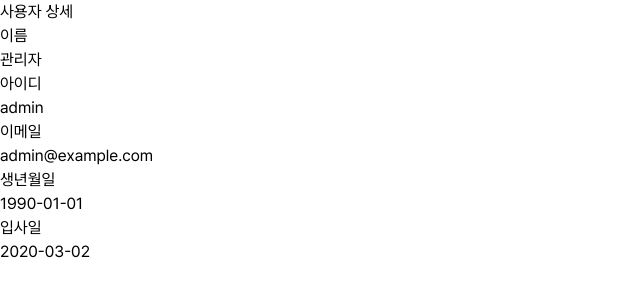
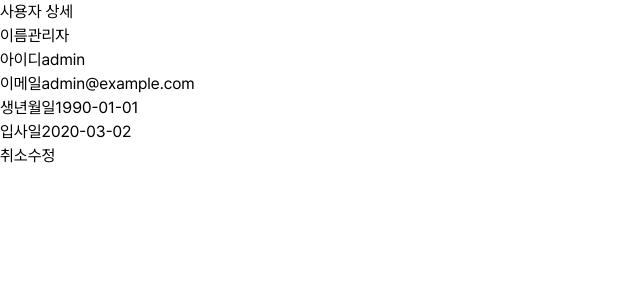
Before and after one commit to poroyun/admin-react, a React (Vite) app: page /admin/users/1 in a window 1280 px wide. Shown: the top 300 px of the page, without its empty margins (0-640 px from the left). Built offline with nearby package versions, Linux system fonts and the light colour scheme; data requests are answered from the project's data file.

Commit message:
feat: 사용자 관리 - 상세 조회 화면에서 수정으로 기능 수정, 등록 화면 구현

```diff
--- a/db.json
+++ b/db.json
@@ -14,8 +14,8 @@
       "name": "김윤서",
       "userId": "yunseo",
       "password": "asdf",
-      "email": "yunseo@example.com",
-      "birthDate": "1994-11-27",
+      "email": "yunseo1@example.com",
+      "birthDate": "1994-11-29",
       "joinDate": "2026-03-02"
     },
     {
@@ -27,5 +27,6 @@
       "birthDate": "1997-08-28",
       "joinDate": "2023-07-17"
     }
-  ]
+  ],
+  "$schema": "./node_modules/json-server/schema.json"
 }
--- a/src/App.tsx
+++ b/src/App.tsx
@@ -3,6 +3,7 @@ import Login from "./pages/Login";
 import Admin from "./pages/Admin";
 import Users from "./pages/Users";
 import UserDetail from "./pages/UserDetail";
+import UserCreate from "./pages/UserCreate";
 
 function App() {
   return (
@@ -12,6 +13,7 @@ function App() {
         <Route path="/admin" element={<Admin />} />
         <Route path="/admin/users" element={<Users />} />
         <Route path="/admin/users/:id" element={<UserDetail />} />
+        <Route path="/admin/users/new" element={<UserCreate />} />
         <Route path="*" element={<Navigate to="/login" replace />} />
         {/* login or admin을 제외한 주소로 진입 시 login 페이지로 이동됨 */}
       </Routes>
--- a/src/api/userApi.ts
+++ b/src/api/userApi.ts
@@ -4,12 +4,23 @@ import type { User } from '@/types/user'
 
 export const getUsersApi = async () => {
   const response = await axios.get<User[]>(`${API_BASE_URL}/users`)
-
   return response.data
 }
 
 export const getUserApi = async (id: string) => {
   const response = await axios.get<User>(`${API_BASE_URL}/users/${id}`)
-
   return response.data
 }
+
+export const createUserApi = async (data: Omit<User, 'id'>) => {
+  const response = await axios.post<User>(`${API_BASE_URL}/users/`, data)
+  return response.data
+}
+
+export const updateUserApi = async (
+  id: string,
+  data: Omit<User, 'id' | 'userId'>
+) => {
+  const response = await axios.patch<User>(`${API_BASE_URL}/users/${id}`, data)
+  return response.data
+}
--- a/src/components/admin/AdminLayout.tsx
+++ b/src/components/admin/AdminLayout.tsx
@@ -11,10 +11,14 @@ function AdminLayout({
 }: AdminLayoutProps) {
   return (
     <div>
-      <h1>Admin</h1>
-       <p>로그인 상태: {isLoggedIn ? '로그인됨' : '로그아웃됨'}</p>
-       <p>{userName}님 환영합니다!</p>
-       <button onClick={onLogout}>로그아웃</button>
+      <div>
+        <h1>Admin</h1>
+        <p>로그인 상태: {isLoggedIn ? '로그인됨' : '로그아웃됨'}</p>
+      </div>
+      <div>
+        <p>{userName}님 환영합니다!</p>
+        <button onClick={onLogout}>로그아웃</button>
+      </div>
     </div>
   )
 }
--- /dev/null
+++ b/src/components/users/UserForm.tsx
@@ -0,0 +1,100 @@
+interface UserFormProps {
+  name: string
+  userId: string
+  email: string
+  birthDate: string
+  joinDate: string
+  onNameChange: (value: string) => void
+  onUserIdChange: (value: string) => void
+  onEmailChange: (value: string) => void
+  onBirthDateChange: (value: string) => void
+  onJoinDateChange: (value: string) => void
+  onCancel: () => void
+  onSubmit: () => void
+  submitLabel: string
+  isEdit?: boolean
+}
+
+function UserForm({
+  name,
+  userId,
+  email,
+  birthDate,
+  joinDate,
+  onNameChange,
+  onUserIdChange,
+  onEmailChange,
+  onBirthDateChange,
+  onJoinDateChange,
+  onCancel,
+  onSubmit,
+  submitLabel,
+  isEdit = false,
+}: UserFormProps) {
+  return (
+    <div>
+
+      <div>
+
+        <div>
+          <label htmlFor="name">이름</label>
+          <input
+            id="name"
+            type="text"
+            value={name}
+            onChange={(e) => onNameChange(e.target.value)}
+          />
+        </div>
+
+        <div>
+          <label htmlFor="userId">아이디</label>
+          <input
+            id="userId"
+            type="text"
+            value={userId}
+            onChange={(e) => onUserIdChange(e.target.value)}
+            disabled={isEdit}
+          />
+        </div>
+
+        <div>
+          <label htmlFor="email">이메일</label>
+          <input
+            id="email"
+            type="text"
+            value={email}
+            onChange={(e) => onEmailChange(e.target.value)}
+          />
+        </div>
+
+        <div>
+          <label htmlFor="birthDate">생년월일</label>
+          <input
+            id="birthDate"
+            type="text"
+            value={birthDate}
+            onChange={(e) => onBirthDateChange(e.target.value)}
+          />
+        </div>
+
+        <div>
+          <label htmlFor="joinDate">입사일</label>
+          <input
+            id="joinDate"
+            type="text"
+            value={joinDate}
+            onChange={(e) => onJoinDateChange(e.target.value)}
+          />
+        </div>
+      </div>
+
+      <div>
+        <button type="button" onClick={onCancel}>취소</button>
+        <button type="button" onClick={onSubmit}>{submitLabel}</button>
+      </div>
+
+    </div>
+  )
+}
+
+export default UserForm
--- a/src/components/users/UserList.tsx
+++ b/src/components/users/UserList.tsx
@@ -9,29 +9,63 @@ function UserList({ users }: UserListProps) {
   const navigate = useNavigate()
 
   return (
-    <table>
-      <thead>
+    <div className="overflow-hidden rounded-3xl border border-slate-200 bg-white shadow-lg shadow-slate-200/40">
+      <div className="overflow-x-auto">
+        <table className="w-full min-w-[760px] border-collapse text-center text-sm">
+          <thead className="border-b border-slate-200 bg-slate-50 text-slate-600">
             <tr>
-          <th>이름</th>
-          <th>아이디</th>
-          <th>이메일</th>
-          <th>입사일</th>
+              <th
+                scope="col"
+                className="whitespace-nowrap px-6 py-4 font-semibold"
+              >
+                이름
+              </th>
+              <th
+                scope="col"
+                className="whitespace-nowrap px-6 py-4 font-semibold"
+              >
+                아이디
+              </th>
+              <th
+                scope="col"
+                className="whitespace-nowrap px-6 py-4 font-semibold"
+              >
+                이메일
+              </th>
+              <th
+                scope="col"
+                className="whitespace-nowrap px-6 py-4 font-semibold"
+              >
+                생년월일
+              </th>
+              <th
+                scope="col"
+                className="whitespace-nowrap px-6 py-4 font-semibold"
+              >
+                입사일
+              </th>
             </tr>
           </thead>
-      <tbody>
+          <tbody className="divide-y divide-slate-100 text-slate-600">
             {users.map((user) => (
               <tr
                 key={user.id}
+                className="cursor-pointer transition-colors hover:bg-violet-50/60"
                 onClick={() => navigate(`/admin/users/${user.id}`)}
               >
-            <td>{user.name}</td>
-            <td>{user.userId}</td>
-            <td>{user.email}</td>
-            <td>{user.joinDate}</td>
+                <td className="whitespace-nowrap px-6 py-5 font-semibold text-slate-900">
+                  {user.name}
+                </td>
+                <td className="px-6 py-5">{user.userId}</td>
+                <td className="px-6 py-5">{user.email}</td>
+                <td className="px-6 py-5">{user.birthDate}</td>
+                <td className="px-6 py-5">{user.joinDate}</td>
               </tr>
             ))}
           </tbody>
         </table>
+      </div>
+    </div>
   )
 }
 
--- /dev/null
+++ b/src/pages/UserCreate.tsx
@@ -0,0 +1,56 @@
+import { useState } from "react";
+import UserForm from "@/components/users/UserForm";
+import { createUserApi } from "@/api/userApi";
+import { useNavigate } from "react-router-dom";
+
+function UserCreate() {
+  const [name, setName] = useState('')
+  const [userId, setUserId] = useState('')
+  const [email, setEmail] = useState('')
+  const [birthDate, setBirthDate] = useState('')
+  const [joinDate, setJoinDate] = useState('')
+
+  const navigate = useNavigate()
+
+  const handleCancel = () => {
+    navigate('/admin/users')
+  }
+
+  const handleSubmit = async () => {
+    await createUserApi({
+      name,
+      userId,
+      email,
+      birthDate,
+      joinDate
+    })
+    navigate('/admin/users')
+  }
+
+  return(
+    <div>
+      <div>
+        <h1>사용자 등록</h1>
+        <p>새로운 사용자 정보를 등록합니다.</p>
+      </div>
+
+      <UserForm
+        name={name}
+        userId={userId}
+        email={email}
+        birthDate={birthDate}
+        joinDate={joinDate}
+        onNameChange={setName}
+        onUserIdChange={setUserId}
+        onEmailChange={setEmail}
+        onBirthDateChange={setBirthDate}
+        onJoinDateChange={setJoinDate}
+        onCancel={handleCancel}
+        onSubmit={handleSubmit}
+        submitLabel="등록"
+      />
+    </div>
+  )
+}
+
+export default UserCreate
--- a/src/pages/UserDetail.tsx
+++ b/src/pages/UserDetail.tsx
@@ -1,11 +1,36 @@
 import { useEffect, useState } from 'react'
-import { useParams } from 'react-router-dom'
-import { getUserApi } from '@/api/userApi'
-import type { User } from '@/types/user'
+import { useNavigate, useParams } from 'react-router-dom'
+import { getUserApi, updateUserApi } from '@/api/userApi'
+import UserForm from '@/components/users/UserForm'
 
 function UserDetail() {
   const { id } = useParams()
-  const [user, setUser] = useState<User | null>(null)
+  const [name, setName] = useState('')
+  const [userId, setUserId] = useState('')
+  const [email, setEmail] = useState('')
+  const [birthDate, setBirthDate] = useState('')
+  const [joinDate, setJoinDate] = useState('')
+
+  const navigate = useNavigate()
+
+  const handleCancel = () => {
+    navigate('/admin/users')
+  }
+
+  const handleSubmit = async () => {
+    if (!id) {
+      return
+    }
+
+    await updateUserApi(id, {
+      name,
+      email,
+      birthDate,
+      joinDate
+    })
+    alert('사용자 정보가 수정되었습니다.')
+    navigate('/admin/users')
+  }
 
   useEffect(() => {
     const fetchUser = async () => {
@@ -14,7 +39,11 @@ function UserDetail() {
       }
 
       const data = await getUserApi(id)
-      setUser(data)
+      setName(data.name)
+      setUserId(data.userId)
+      setEmail(data.email)
+      setBirthDate(data.birthDate)
+      setJoinDate(data.joinDate)
     }
 
     fetchUser()
@@ -22,35 +51,31 @@ function UserDetail() {
 
   return (
     <div>
-      <h1>사용자 상세</h1>
+      <div>
+        <div>
+          <h1>
+            사용자 상세
+          </h1>
+        </div>
 
-      <div>
-        <dl>
-          <dt>이름</dt>
-          <dd>{user?.name}</dd>
-        </dl>
-        <dl>
-          <dt>아이디</dt>
-          <dd>{user?.userId}</dd>
-        </dl>
-        <dl>
-          <dt>이메일</dt>
-          <dd>{user?.email}</dd>
-        </dl>
-        <dl>
-          <dt>생년월일</dt>
-          <dd>{user?.birthDate}</dd>
-        </dl>
-        <dl>
-          <dt>입사일</dt>
-          <dd>{user?.joinDate}</dd>
-        </dl>
+        <UserForm
+          name={name}
+          userId={userId}
+          email={email}
+          birthDate={birthDate}
+          joinDate={joinDate}
+          onNameChange={setName}
+          onUserIdChange={setUserId}
+          onEmailChange={setEmail}
+          onBirthDateChange={setBirthDate}
+          onJoinDateChange={setJoinDate}
+          onCancel={handleCancel}
+          onSubmit={handleSubmit}
+          submitLabel="수정"
+          isEdit={true}
+        />
+
       </div>
-      {/* <p>이름: {user?.name}</p>
-      <p>아이디: {user?.userId}</p>
-      <p>이메일: {user?.email}</p>
-      <p>생년월일: {user?.birthDate}</p>
-      <p>입사일: {user?.joinDate}</p> */}
     </div>
   )
 }
```
Also changed, not shown: src/pages/Users.tsx (+12 -4 lines), 1 other file (tests, documents, lock files or other folders). Lines whose indentation alone changed are shown as unchanged.
